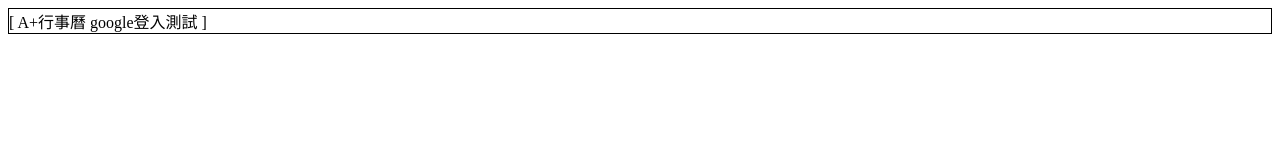
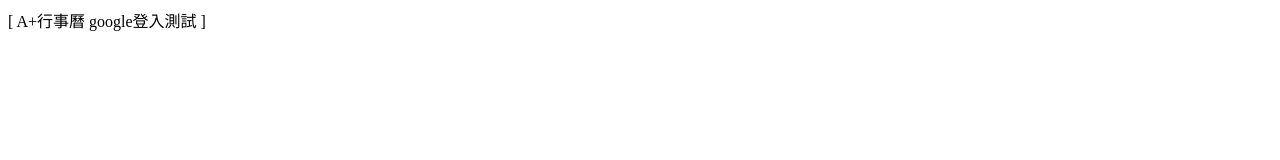
Before and after one commit to pikazerochu/google_login_test2, a plain HTML site: page index.html in a window 1280 px wide. Drawn offline with Linux system fonts and the light colour scheme.

Commit message:
Update index.html

```diff
--- a/index.html
+++ b/index.html
@@ -43,7 +43,7 @@
 <!-- <body onload="onLoad()"> -->
 <body>
 	<!--<a href="index_real.html">另一個頁面</a>-->
-	<div style="border:1px solid black">[ A+行事曆 google登入測試 ]</div><br/>
+	[ A+行事曆 google登入測試 ]<br/><br/>
 	<span id="GOOGLE_STATUS_1">
     <div id="g_id_onload" data-client_id="312106195936-a5tu9knplhtnlpjos2ifnbovj7g64bug.apps.googleusercontent.com" data-callback="onSignIn1"></div>
     <div class="g_id_signin" data-type="standard"></div>
```
